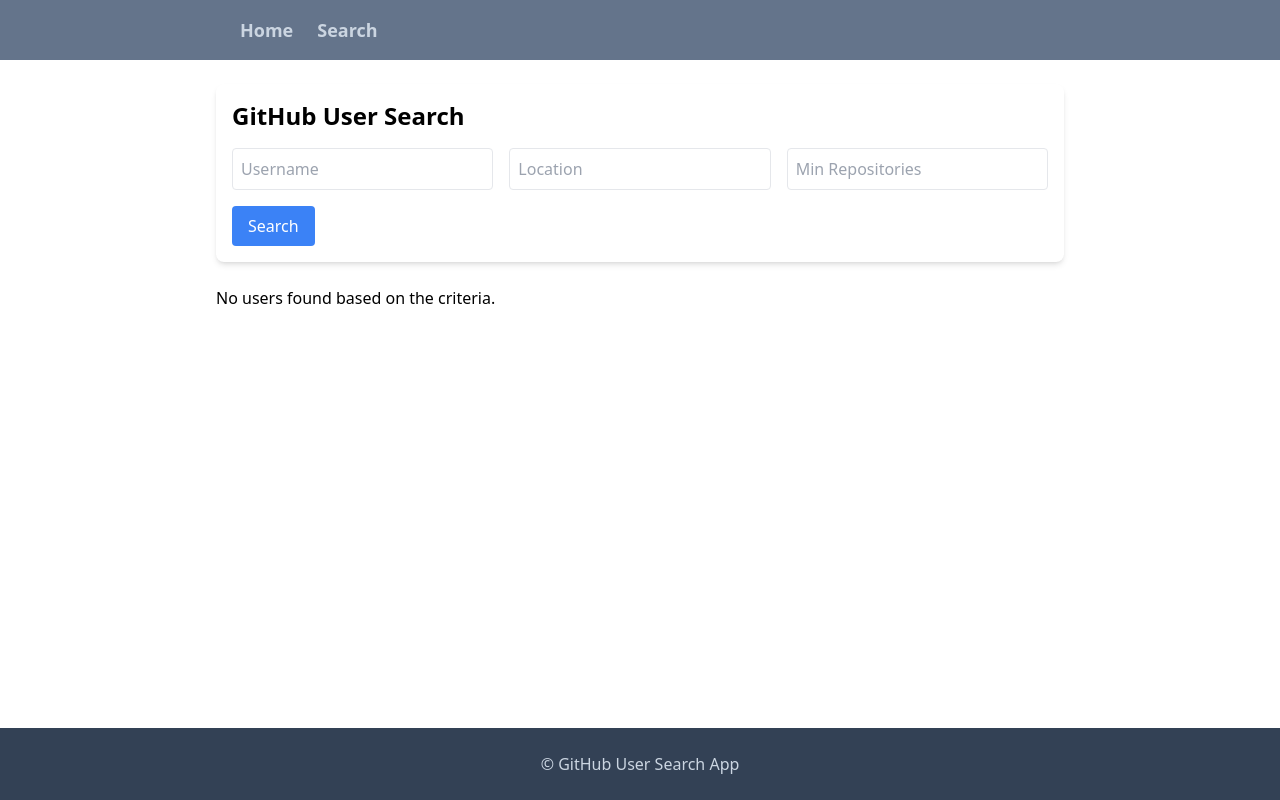
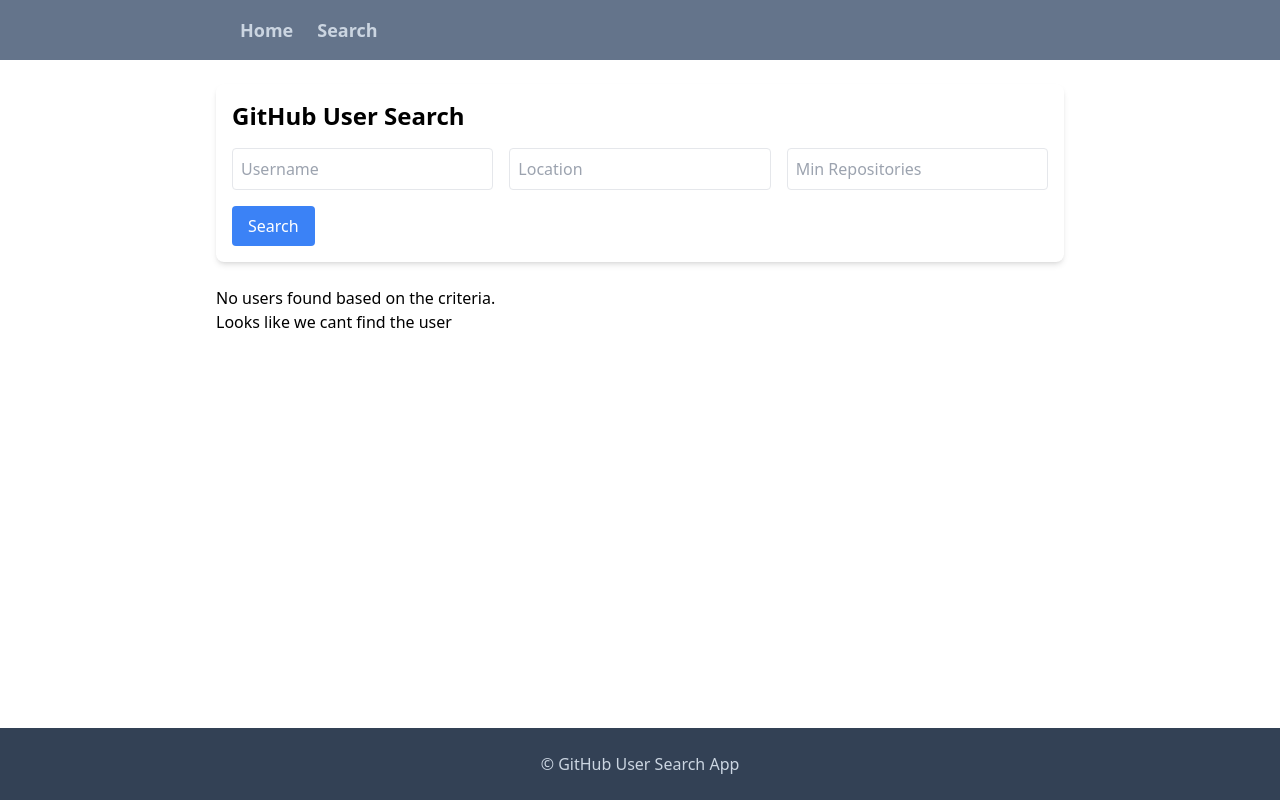
Before and after one commit to hilualemayoh21/alx-fe-reactjs, a React (Vite) app in the folder github-user-search/: page /search in a window 1280 px wide. Built offline with nearby package versions, Linux system fonts and the light colour scheme.

Commit message:
add some content

```diff
--- a/github-user-search/src/components/Search.jsx
+++ b/github-user-search/src/components/Search.jsx
@@ -19,8 +19,7 @@ function Search() {
 
       const results = await fetchUserData({ userName, location, minRepos });
       setUsers(results);
-      if (results.length === 0)
-        setError("No users found based on the criteria.");
+      if (results.length === 0) setError("Looks like we cant find the user");
       setIsLoading(false);
     } catch (err) {
       setError("Failed to fetch users. Please try again.");
@@ -46,12 +45,15 @@ function Search() {
       setIsLoading(false);
     }
   };
-
+  const handleSubmit = (e) => {
+    e.preventDefault();
+  };
   return (
     <div className="p-6 max-w-4xl mx-auto">
       {/* Search Form */}
       <div className="bg-white shadow-md p-4 rounded-lg mb-6">
         <h2 className="text-2xl font-bold mb-4">GitHub User Search</h2>
+        <form onSubmit={handleSubmit}>
           <div className="flex flex-col sm:flex-row gap-4 mb-4">
             <input
               type="text"
@@ -81,6 +83,7 @@ function Search() {
           >
             Search
           </button>
+        </form>
       </div>
 
       {/* Results Section */}
@@ -91,7 +94,7 @@ function Search() {
         !isLoading &&
         users.length === 0 && <p>No users found based on the criteria.</p>
       )}
-      {users.length > 0 && (
+      {users.length > 0 ? (
         <div className="grid grid-cols-1 sm:grid-cols-2 gap-6">
           {users.map((user) => (
             <div
@@ -118,6 +121,8 @@ function Search() {
             </div>
           ))}
         </div>
+      ) : (
+        <p>Looks like we cant find the user</p>
       )}
 
       {/* Load More Button */}
--- a/github-user-search/src/services/githubService.js
+++ b/github-user-search/src/services/githubService.js
@@ -11,7 +11,7 @@ const fetchUserData = async ({ userName, location, minRepos, page = 1 }) => {
     .filter(Boolean)
     .join(" ");
 
-  const url = `${BASE_URL}?q=${encodeURIComponent(
+  const url = `https://api.github.com/search/users?q=${encodeURIComponent(
     query
   )}&per_page=10&page=${page}`;
 
```
Lines whose indentation alone changed are shown as unchanged.
